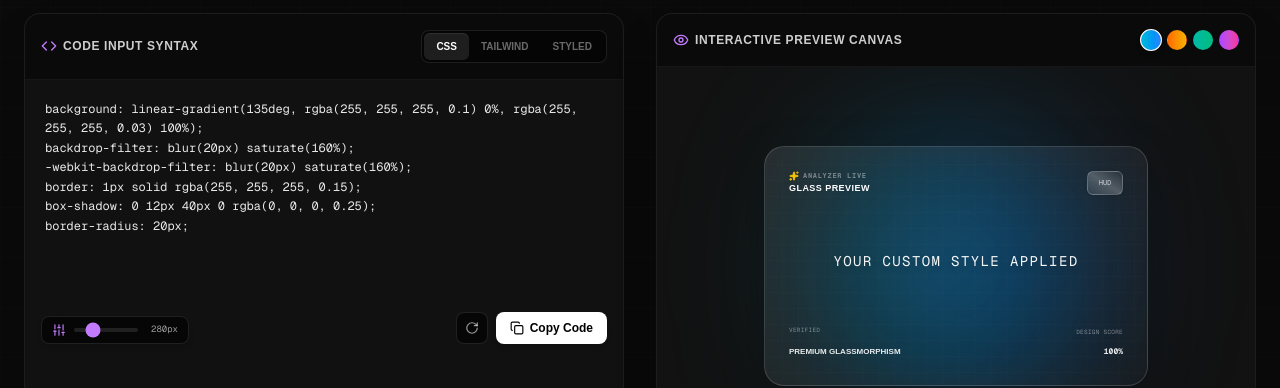
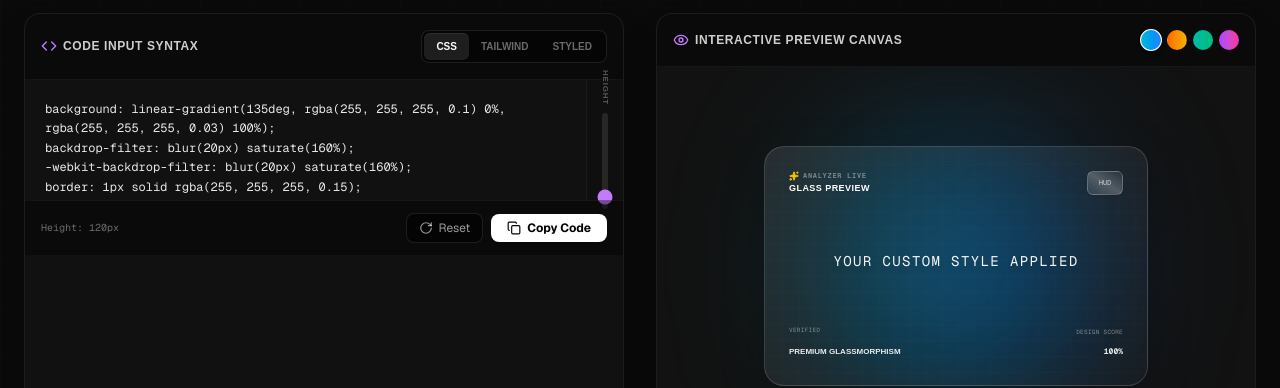
Before and after one commit to iamsaifkhan25/CSS-frosting, a Next.js app: page /analyzer in a window 1280 px wide. Shown: the part 457-845 px from the top of the page. Built offline with nearby package versions, Linux system fonts and the light colour scheme; no server answers.

Commit message:
feat(analyzer): move buttons to footer, default height to 120px, and add vertical slider on the right

```diff
--- a/src/app/analyzer/analyzer-client.tsx
+++ b/src/app/analyzer/analyzer-client.tsx
@@ -81,7 +81,7 @@ export default function AnalyzerClient() {
   const [canvasBg, setCanvasBg] = useState<'aurora' | 'sunset' | 'ocean' | 'cyberpunk'>('aurora')
   const [copied, setCopied] = useState(false)
   const [analysis, setAnalysis] = useState<AnalysisResult | null>(null)
-  const [editorHeight, setEditorHeight] = useState(280)
+  const [editorHeight, setEditorHeight] = useState(120)
 
   const [timeLeft, setTimeLeft] = useState({ days: 0, hours: 0, minutes: 0, seconds: 0 })
   const [isFreePeriodActive, setIsFreePeriodActive] = useState(true)
@@ -861,7 +861,8 @@ export default function AnalyzerClient() {
               </div>
 
               {/* Text Area Input */}
-              <div className="relative" style={{ height: `${editorHeight}px` }}>
+              {/* Text Area Input Row */}
+              <div className="flex flex-row items-stretch" style={{ height: `${editorHeight}px` }}>
                 <textarea
                   value={code}
                   onChange={(e) => setCode(e.target.value)}
@@ -872,36 +873,43 @@ export default function AnalyzerClient() {
                         ? 'bg-white/10 backdrop-blur-md border border-white/10 shadow-lg'
                         : 'const GlassDiv = styled.div`\n  background: rgba(255, 255, 255, 0.2);\n  backdrop-filter: blur(12px);\n`;'
                   }
-                  className="w-full h-full bg-transparent text-white/90 px-5 pt-5 pb-16 font-mono text-xs focus:outline-none resize-none overflow-y-auto leading-relaxed"
+                  className="flex-1 bg-transparent text-white/90 p-5 font-mono text-xs focus:outline-none resize-none overflow-y-auto leading-relaxed"
                 />
 
-                {/* Height adjustment slider */}
-                <div className="absolute bottom-4 left-4 flex items-center space-x-2 bg-black/60 backdrop-blur-md border border-white/10 rounded-lg px-2.5 py-1.5 shadow-md">
-                  <Sliders className="w-3.5 h-3.5 text-purple-400" />
+                {/* Vertical slider on the right side */}
+                <div className="flex flex-col items-center justify-center border-l border-white/5 px-3 bg-black/10">
+                  <span className="text-[8px] font-bold text-white/30 uppercase tracking-widest mb-2 select-none" style={{ writingMode: 'vertical-rl' }}>Height</span>
                   <input
                     type="range"
-                    min="180"
-                    max="600"
+                    min="100"
+                    max="450"
                     value={editorHeight}
                     onChange={(e) => setEditorHeight(Number(e.target.value))}
-                    className="w-16 h-1 bg-white/10 rounded-lg appearance-none cursor-pointer accent-purple-400 focus:outline-none"
-                    title="Adjust editor height"
+                    style={{ writingMode: 'vertical-lr', direction: 'rtl' }}
+                    className="h-24 w-1.5 bg-white/10 rounded-lg appearance-none cursor-pointer accent-purple-400 focus:outline-none"
+                    title="Slide to adjust height"
                   />
-                  <span className="text-[9px] font-mono text-white/60 w-8 text-right">{editorHeight}px</span>
+                </div>
+              </div>
+
+              {/* Footer controls */}
+              <div className="flex items-center justify-between bg-black/40 border-t border-white/5 px-4 py-3">
+                <div className="flex items-center space-x-1 text-[10px] text-white/40 font-mono">
+                  <span>Height: {editorHeight}px</span>
                 </div>
 
-                {/* Float controls */}
-                <div className="absolute bottom-4 right-4 flex items-center space-x-2">
+                <div className="flex items-center space-x-2">
                   <button
                     onClick={() => setCode('')}
-                    className="p-2 bg-black/60 hover:bg-black/80 border border-white/10 hover:border-white/20 text-white/60 hover:text-white rounded-lg transition-all text-xs flex items-center space-x-1 cursor-pointer"
+                    className="px-3 py-1.5 bg-black/60 hover:bg-black/85 border border-white/10 hover:border-white/20 text-white/60 hover:text-white rounded-lg transition-all text-xs flex items-center space-x-1.5 cursor-pointer font-sans"
                     title="Clear editor"
                   >
                     <RotateCw className="w-3.5 h-3.5" />
+                    <span>Reset</span>
                   </button>
                   <button
                     onClick={handleCopy}
-                    className="px-3.5 py-2 bg-white text-black hover:bg-white/90 rounded-lg font-bold transition-all text-xs flex items-center space-x-1.5 cursor-pointer shadow-md"
+                    className="px-4 py-1.5 bg-white text-black hover:bg-white/90 rounded-lg font-bold transition-all text-xs flex items-center space-x-1.5 cursor-pointer shadow-md font-sans"
                   >
                     {copied ? (
                       <>
```
